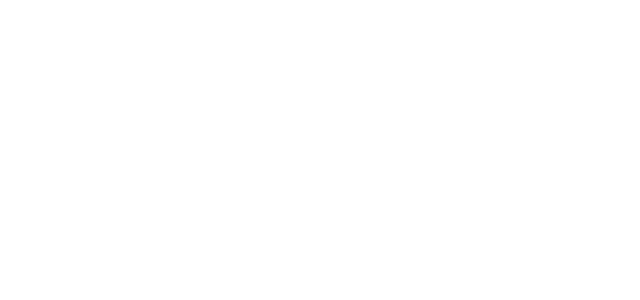
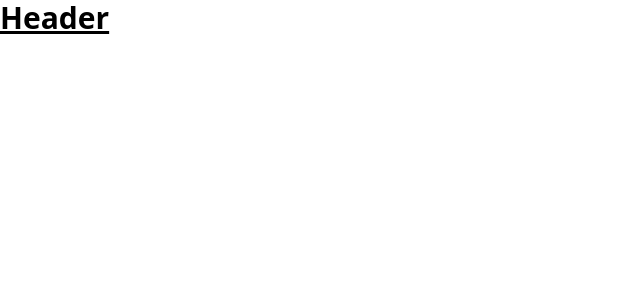
Before and after one commit to grom48/velaluka, a Next.js app: page / in a window 1280 px wide. Shown: the top 300 px of the page, without its empty margins (0-640 px from the left). Built offline with nearby package versions, Linux system fonts and the light colour scheme.

Commit message:
Dodan tailwindcss

```diff
--- a/package.json
+++ b/package.json
@@ -21,5 +21,10 @@
     "react-dom": "18.2.0",
     "sass": "^1.58.1",
     "typescript": "4.9.5"
+  },
+  "devDependencies": {
+    "autoprefixer": "^10.4.13",
+    "postcss": "^8.4.21",
+    "tailwindcss": "^3.2.6"
   }
 }
--- /dev/null
+++ b/postcss.config.js
@@ -0,0 +1,6 @@
+module.exports = {
+  plugins: {
+    tailwindcss: {},
+    autoprefixer: {},
+  },
+}
--- /dev/null
+++ b/src/components/Header.tsx
@@ -0,0 +1,7 @@
+import React from "react";
+
+const Header = () => {
+  return <div className="text-3xl font-bold underline">Header</div>;
+};
+
+export default Header;
--- a/src/pages/index.tsx
+++ b/src/pages/index.tsx
@@ -1,6 +1,7 @@
 import Head from "next/head";
 import Image from "next/image";
 import { Inter } from "@next/font/google";
+import Header from "@/components/Header";
 
 const inter = Inter({ subsets: ["latin"] });
 
@@ -13,6 +14,7 @@ export default function Home() {
         <meta name="viewport" content="width=device-width, initial-scale=1" />
         <link rel="icon" href="/favicon.ico" />
       </Head>
+      <Header />
     </>
   );
 }
--- a/src/styles/Main.scss
+++ b/src/styles/Main.scss
@@ -0,0 +1,6 @@
+@tailwind base;
+@tailwind components;
+@tailwind utilities;
+@import "_variables";
+@import "_defaults";
+@import "layout/header";
--- /dev/null
+++ b/src/styles/_defaults.scss
@@ -0,0 +1,9 @@
+* {
+  margin: 0;
+  padding: 0;
+  box-sizing: border-box;
+}
+
+html {
+  scroll-behavior: smooth;
+}
--- /dev/null
+++ b/src/styles/_variables.scss
@@ -0,0 +1 @@
+$white: "#fff";
--- /dev/null
+++ b/tailwind.config.js
@@ -0,0 +1,15 @@
+/** @type {import('tailwindcss').Config} */
+module.exports = {
+  content: [
+    "./app/**/*.{js,ts,jsx,tsx}",
+    "./pages/**/*.{js,ts,jsx,tsx}",
+    "./components/**/*.{js,ts,jsx,tsx}",
+
+    // Or if using `src` directory:
+    "./src/**/*.{js,ts,jsx,tsx}",
+  ],
+  theme: {
+    extend: {},
+  },
+  plugins: [],
+};
```
Also changed, not shown: src/styles/layout/_header.scss (added), 1 other file (tests, documents, lock files or other folders).
